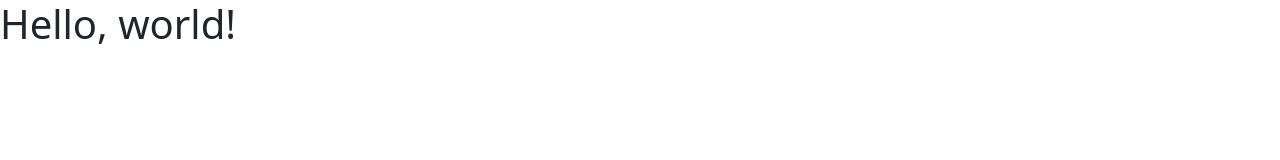
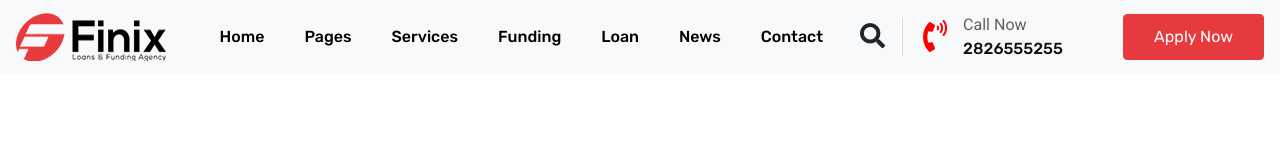
Before and after one commit to nowreenhaque/1st-project, a plain HTML site: page index.html in a window 1280 px wide. Drawn offline with nearby package versions, Linux system fonts and the light colour scheme.

Commit message:
Work on navbar

```diff
--- a/css/style.css
+++ b/css/style.css
@@ -0,0 +1,82 @@
+body,p,span{
+    font-family: 'Roboto', sans-serif;
+}
+
+h1,h2,h3,h4,h5,a{
+    font-family: 'Rubik', sans-serif;
+}
+/* Global */
+
+.btn-primary{
+    background:#e73a3e;
+    border-color:#e73a3e;
+    padding:10px 30px;
+    font-size:16px;
+    position: relative;
+    z-index:1;
+}
+
+.btn-primary:hover{
+    background-color:black;
+
+}
+
+.btn-primary::after{
+   content:"";
+   position: absolute;
+   left:0;
+   top:0;
+   width:0;
+   height:100%;
+   background-color:black;
+   border-color:black;
+   z-index:-1;
+   transition:.9s;
+   transition-timing-function: ease;
+
+}
+
+.btn-primary:hover::after{
+    width:100%;
+}
+.my-menu {}
+.my-menu li {}
+.my-menu li a {
+    text-decoration: none;
+    padding: 10px 20px;
+    color: black;
+    font-weight: 500;
+}
+.nav-header{
+
+}
+.nav-search
+{
+    width:60px;
+    font-size:25px;
+    text-align:center;
+    border-right:1px solid #dddddd;
+    margin-right:20px;
+}
+
+.nav-phone{
+    width:200px;
+
+
+}
+.phone-icon{
+font-size:32px;
+color:red;
+}
+
+.nav-call span{
+    color:#606060;
+
+}
+
+.nav-call a{
+   text-decoration:none;
+   font-weight:500;
+   color : #111111;
+
+}
--- a/index.html
+++ b/index.html
@@ -4,14 +4,57 @@
     <!-- Required meta tags -->
     <meta charset="utf-8">
     <meta name="viewport" content="width=device-width, initial-scale=1">
+         <!-- FontAwesome -->
+    <link rel="stylesheet" href="https://cdnjs.cloudflare.com/ajax/libs/font-awesome/5.14.0/css/all.min.css" integrity="sha512-1PKOgIY59xJ8Co8+NE6FZ+LOAZKjy+KY8iq0G4B3CyeY6wYHN3yt9PW0XpSriVlkMXe40PTKnXrLnZ9+fkDaog==" crossorigin="anonymous" />
+        <!-- Google Fonts -->
+    <link href="https://fonts.googleapis.com/css2?family=Roboto:ital,wght@0,100;0,300;0,400;0,500;0,700;0,900;1,100;1,300;1,400;1,500;1,700;1,900&family=Rubik:ital,wght@0,300;0,400;0,500;0,600;0,700;0,800;0,900;1,300;1,400;1,500;1,600;1,700;1,800;1,900&display=swap" rel="stylesheet">
 
     <!-- Bootstrap CSS -->
     <link rel="stylesheet" href="https://stackpath.bootstrapcdn.com/bootstrap/5.0.0-alpha1/css/bootstrap.min.css" integrity="sha384-r4NyP46KrjDleawBgD5tp8Y7UzmLA05oM1iAEQ17CSuDqnUK2+k9luXQOfXJCJ4I" crossorigin="anonymous">
-
+<!-- CSS -->
+    <link rel="stylesheet" href="css/style.css">
     <title>Finix-Funding</title>
   </head>
   <body>
-    <h1>Hello, world!</h1>
+    <nav class="navbar navbar-expand-lg navbar-light bg-light">
+      <div class="container-fluid">
+        <a class="navbar-brand" href="#">
+          <img src="img/3.png" alt="">
+        </a>
+        <button class="navbar-toggler" type="button" data-toggle="collapse" data-target="#navbarSupportedContent" aria-controls="navbarSupportedContent" aria-expanded="false" aria-label="Toggle navigation">
+          <span class="navbar-toggler-icon"></span>
+        </button>
+        <div class="collapse navbar-collapse" id="navbarSupportedContent">
+          <ul  class="navbar-nav ml-auto my-menu">
+            <li><a href="">Home</a></li>
+            <li><a href="">Pages</a></li>
+            <li><a href="">Services</a></li>
+            <li><a href="">Funding</a></li>
+             <li><a href="">Loan</a></li>
+            <li><a href="">News</a></li>
+            <li><a href="">Contact</a></li>
+          </ul>
+          <div class="nav-header d-flex align-items-center">
+            <div class="nav-search">
+              <i class="fas fa-search"></i>
+            </div>
+            <div class="nav-phone clearfix">
+                <div class="phone-icon float-left mr-3 h-100">
+                    <i class="fas fa-phone-volume"></i>
+                </div>
+                <div class="nav-call">
+                    <span class="d-block">Call Now</span>
+                    <a class="d-block" href="tel:2826555255">2826555255</a>
+                </div>
+            </div>
+            <div class="nav-btn">
+                <a href="#" class="btn btn-primary">Apply Now</a>
+            </div>
+        </div>
+
+        </div>
+      </div>
+    </nav>
 
     <!-- Optional JavaScript -->
     <!-- Popper.js first, then Bootstrap JS -->
```
